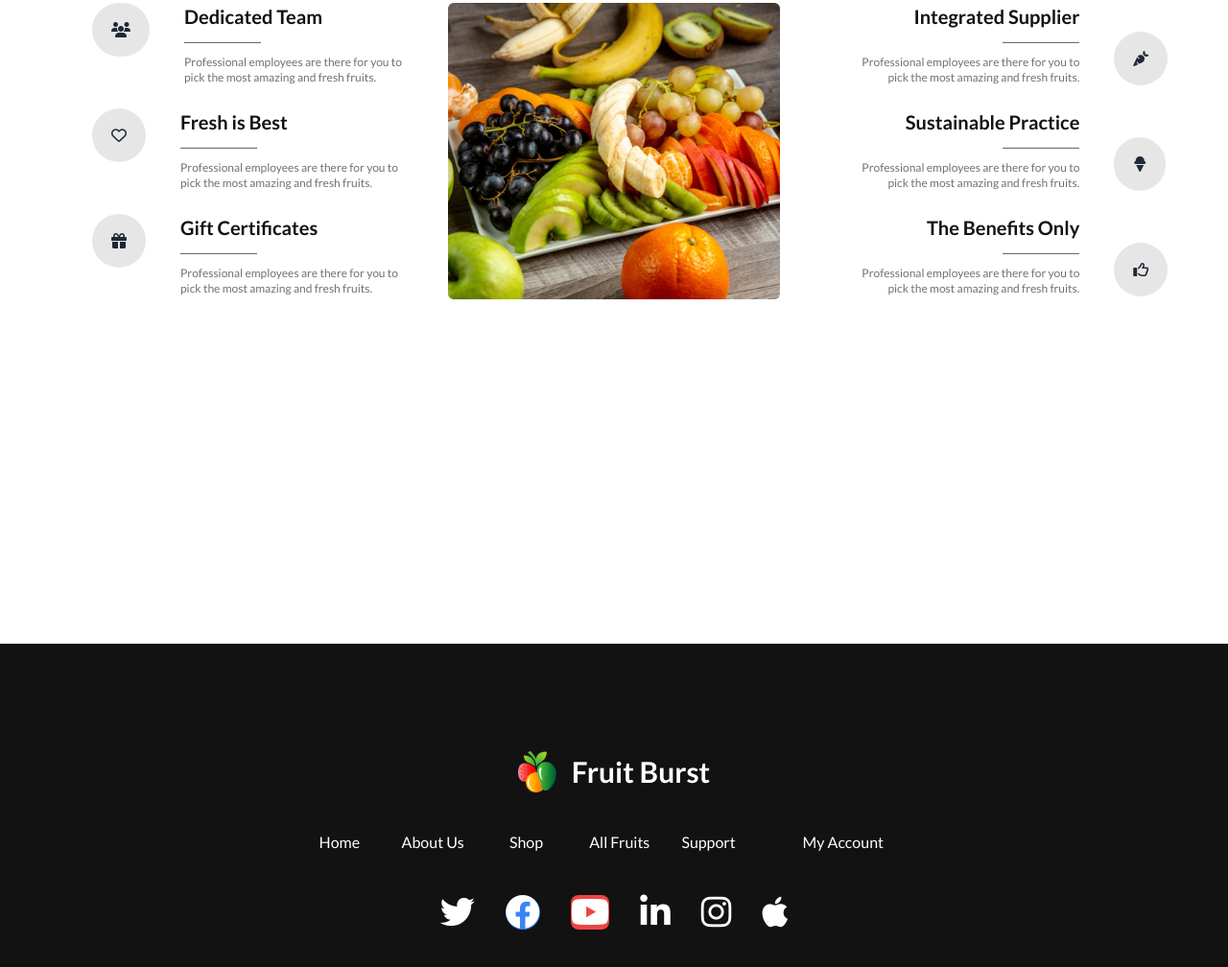
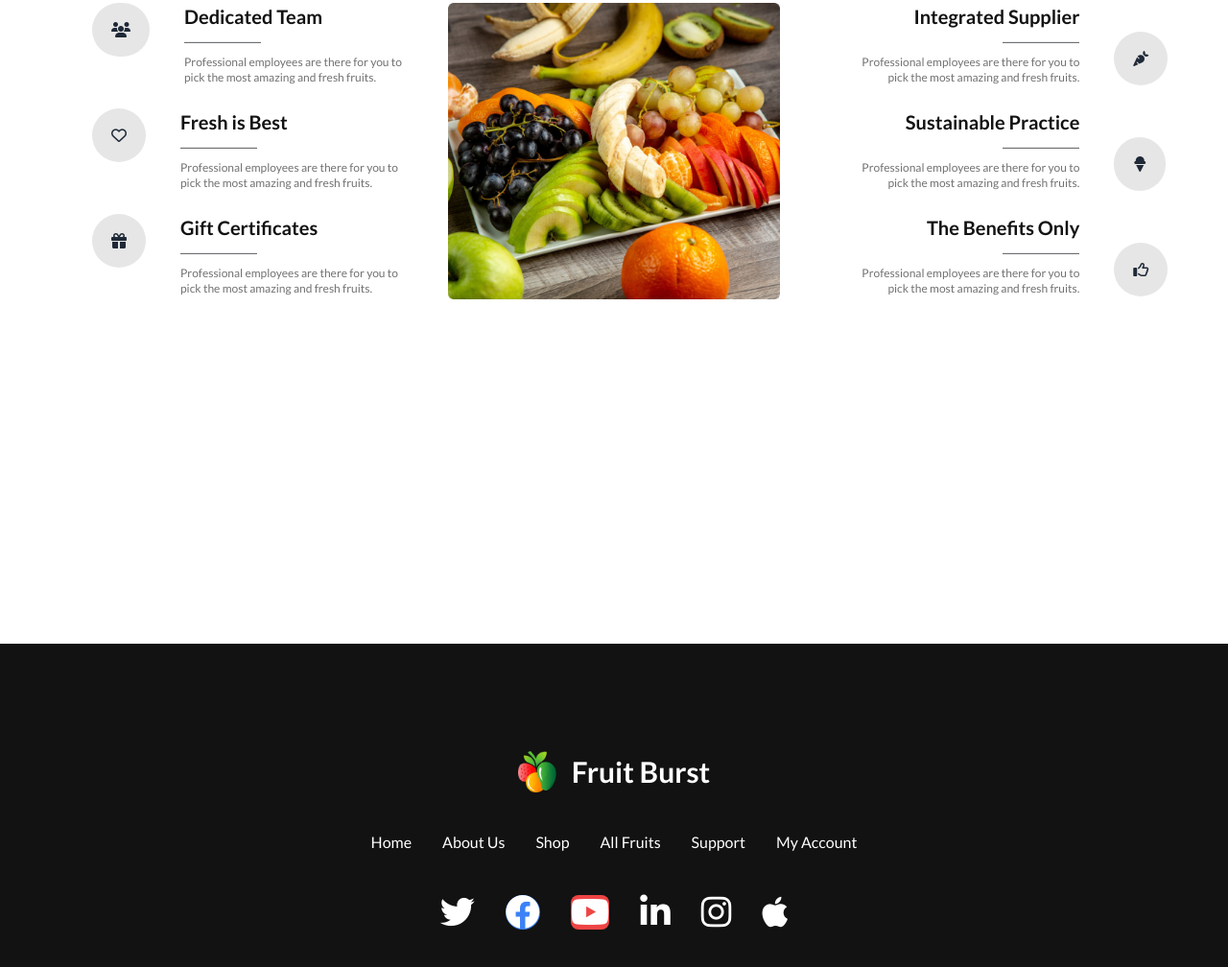
Before and after one commit to ttrue19841984/assignment-3, a plain HTML site: page index.html in a window 1280 px wide. Shown: the part 2813-3821 px from the top of the page at 96% size. Drawn offline with nearby package versions, Linux system fonts and the light colour scheme.

Commit message:
footer update

```diff
--- a/index.html
+++ b/index.html
@@ -820,13 +820,15 @@
         <img class="w-10" src="images/logo.png" alt="" />
         <h3 class="text-3xl font-bold text-white">Fruit Burst</h3>
       </div>
-      <div class="grid grid-cols-4 lg:grid-flow-col gap-3 lg:gap-8 text-white text-base">
+      <div class="flex flex-wrap gap-8 text-white text-base">
         <a class="link no-underline">Home</a>
         <a class="link no-underline">About Us</a>
         <a class="link no-underline">Shop</a>
         <a class="link no-underline">All Fruits</a>
-        <a class="link no-underline ml-28 lg:ml-0">Support</a>
-        <a class="link no-underline ml-44 lg:ml-0 w-40 lg:w-30">My Account</a>
+        <div class="flex gap-8 ml-14 lg:ml-0">
+          <a class="link no-underline">Support</a>
+          <a class="link no-underline">My Account</a>
+        </div>
       </div>
       <div>
         <div class="grid grid-flow-col gap-5 lg:gap-8 text-white text-4xl">
```
